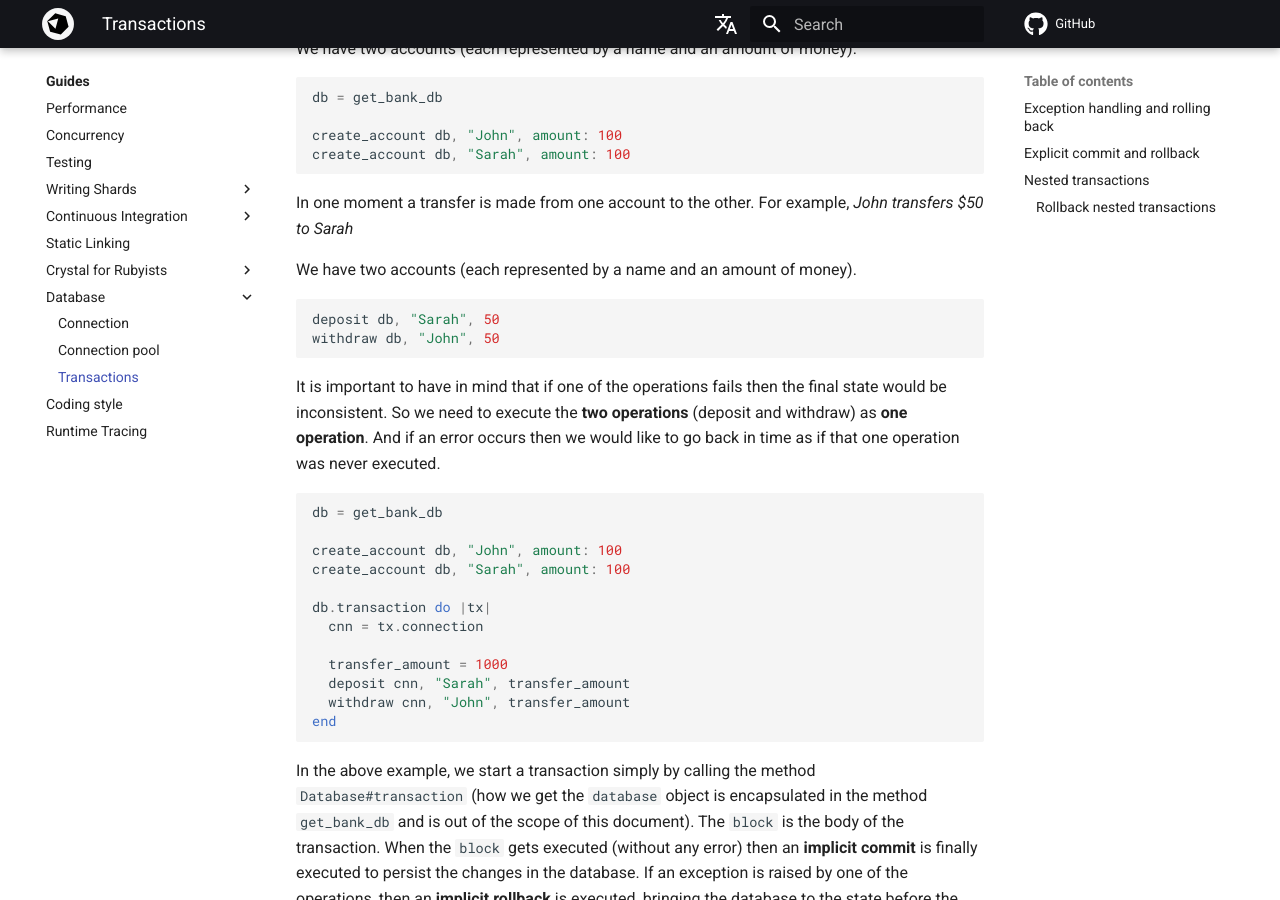
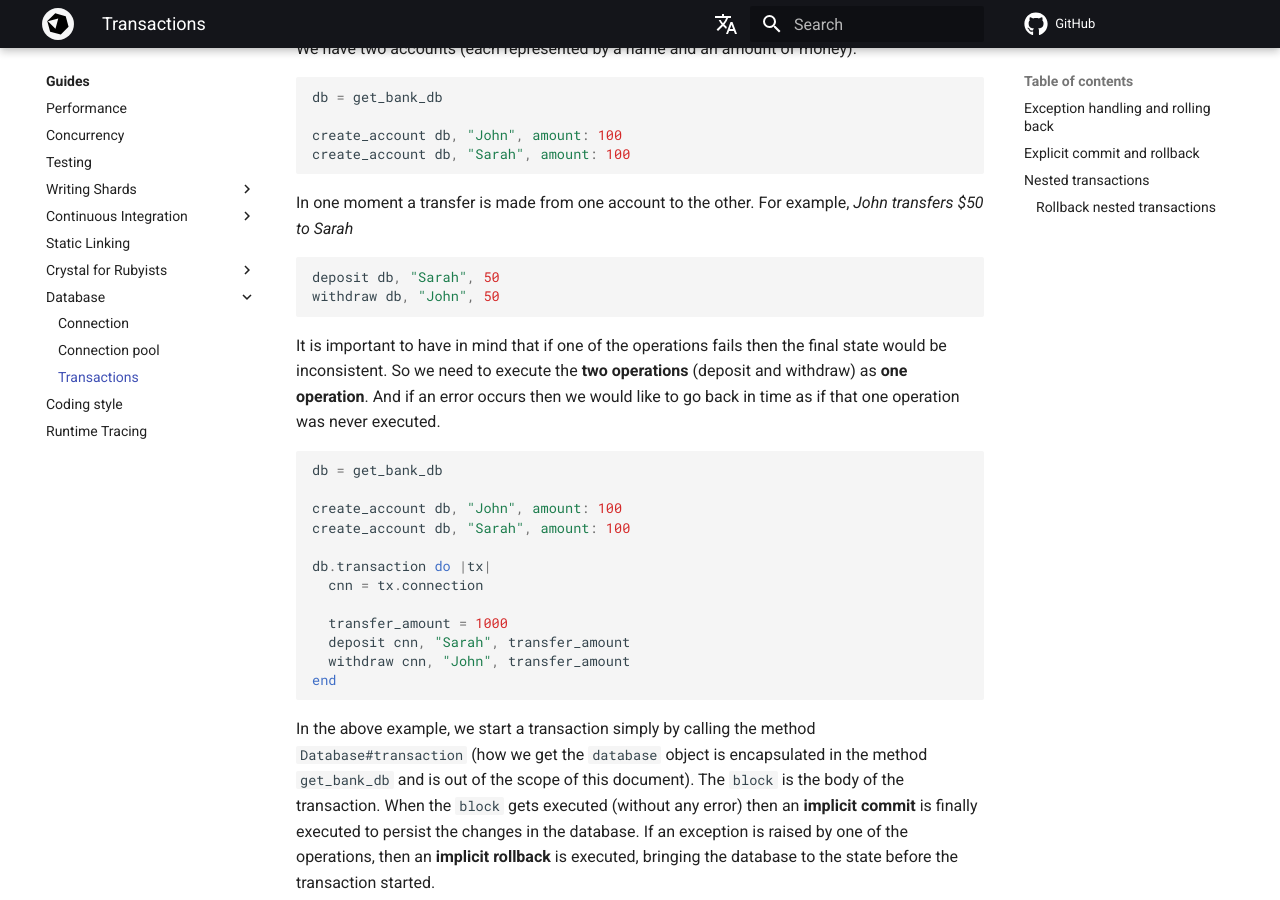
Before and after one commit to crystal-lang/crystal-book, an MkDocs documentation site: the page built from docs/database/transactions.md, in a window 1280 px wide and 900 px high, scrolled down 352 px. Built offline with MkDocs 1.6.1 and Material for MkDocs 9.7.7, drawn with Linux system fonts in a browser that asks for light colours; nearby versions of some CDN libraries; library files that are not in the unit come from our copies; comment, search, counter and statistics services are not loaded; the version menu is left out.

Commit message:
Remove duplicated lines (#825)

````diff
--- a/docs/database/transactions.md
+++ b/docs/database/transactions.md
@@ -15,8 +15,6 @@ create_account db, "Sarah", amount: 100
 ```
 
 In one moment a transfer is made from one account to the other. For example, *John transfers $50 to Sarah*
-
-We have two accounts (each represented by a name and an amount of money).
 
 ```crystal
 deposit db, "Sarah", 50
````
